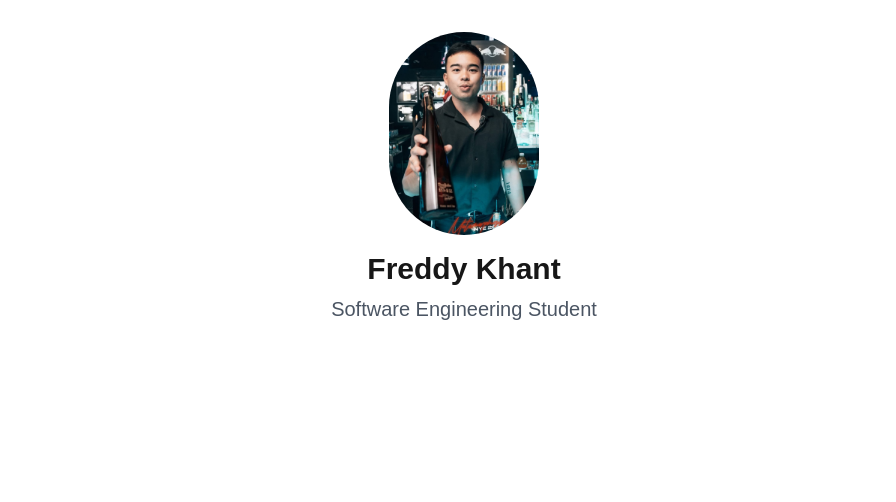
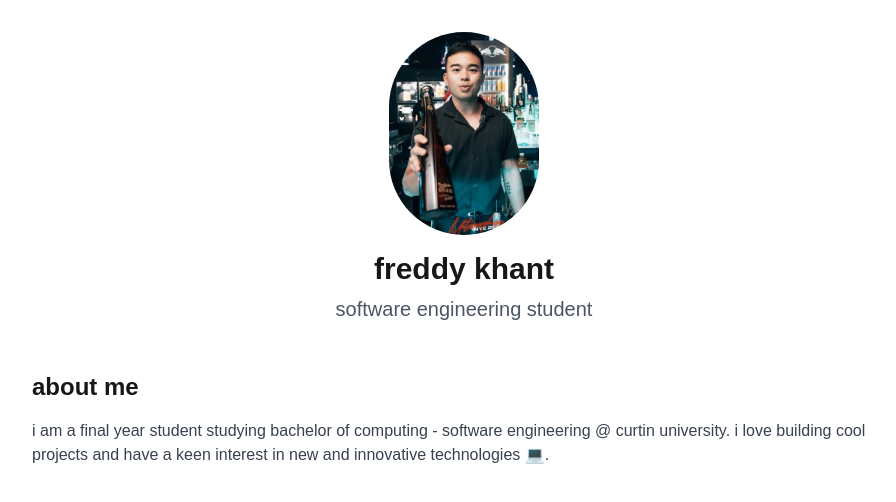
Before and after one commit to freddykhant/portfolio, a Next.js app: page / in a window 1280 px wide. Shown: the top 502 px of the page, without its empty margins (176-1072 px from the left). Built offline with nearby package versions, Linux system fonts and the light colour scheme.

Commit message:
about me section + lowercase for minimalism

```diff
--- a/app/page.tsx
+++ b/app/page.tsx
@@ -11,11 +11,20 @@ export default function Home() {
           height={150}
           className="rounded-full mx-auto mb-4"
         />
-        <h1 className="text-3xl font-bold mb-2">Freddy Khant</h1>
+        <h1 className="text-3xl font-bold mb-2">freddy khant</h1>
         <p className="text-xl text-gray-600 mb-4">
-          Software Engineering Student
+          software engineering student
         </p>
       </header>
+
+      <section className="mb-12">
+        <h2 className="text-2xl font-bold mb-4">about me</h2>
+        <p className="text-gray-700">
+          i am a final year student studying bachelor of computing - software
+          engineering @ curtin university. i love building cool projects and
+          have a keen interest in new and innovative technologies 💻.
+        </p>
+      </section>
     </div>
   );
 }
```
